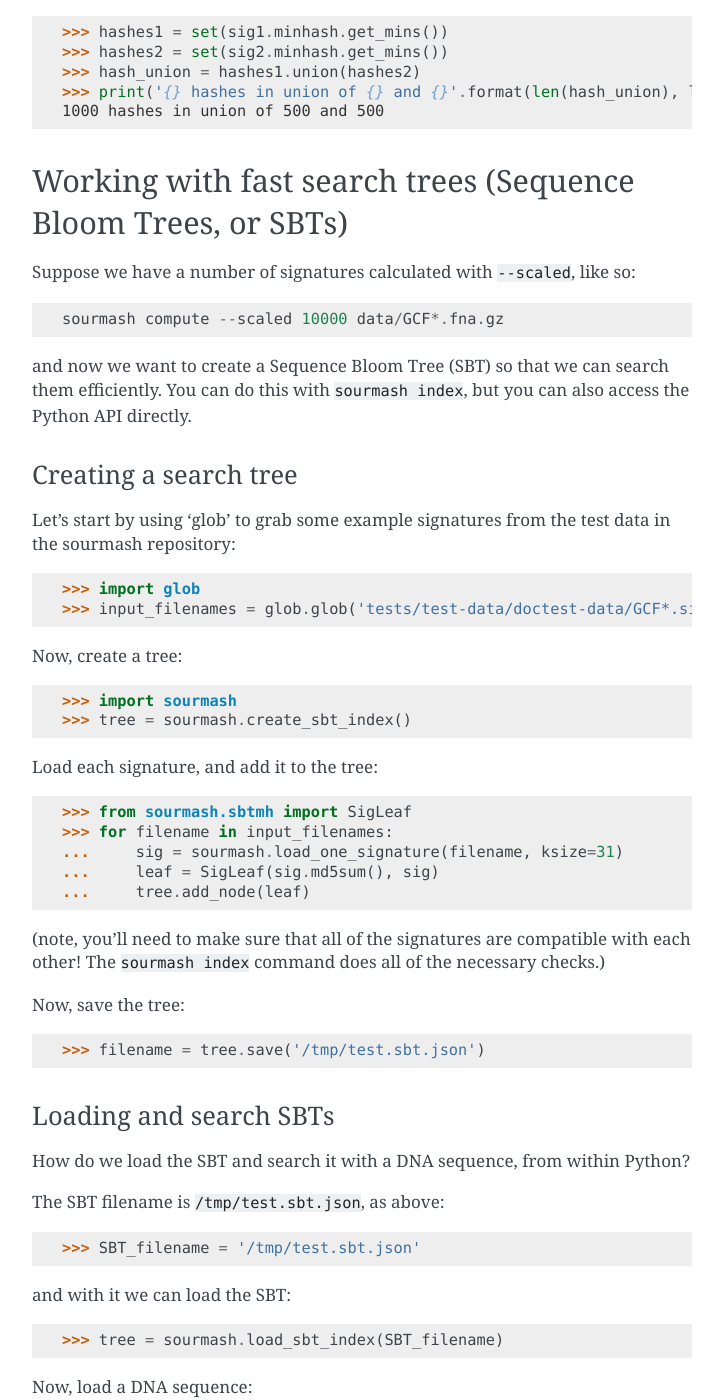
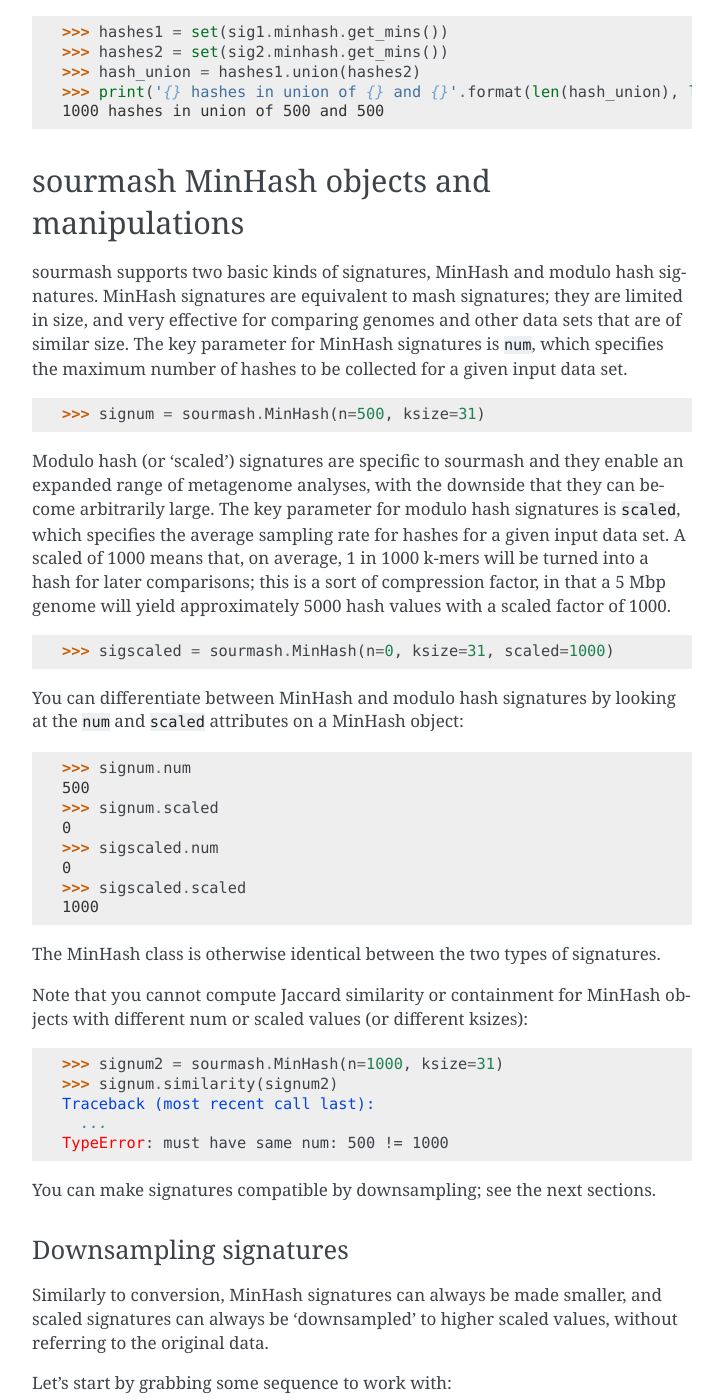
Before and after one commit to sourmash-bio/sourmash, a Sphinx documentation site: the page built from doc/api-example.md, in a window 1280 px wide and 1400 px high, scrolled down 2628 px. Shown: the whole window, without its empty margins (388-1111 px from the left). Built offline with Sphinx 7.4.7, drawn with Linux system fonts in a browser that asks for light colours; pages that are not in the unit, such as notebooks, are missing from menus; some of the changed text lies outside the part shown.

Commit message:
add direct hash value manipulation FTW

````diff
--- a/doc/api-example.md
+++ b/doc/api-example.md
@@ -163,6 +163,193 @@
 
 ```
 
+## sourmash MinHash objects and manipulations
+
+sourmash supports two basic kinds of signatures, MinHash and modulo hash
+signatures. MinHash signatures are equivalent to mash signatures;
+they are limited in size, and very effective for comparing genomes and
+other data sets that are of similar size. The key parameter for MinHash
+signatures is `num`, which specifies the maximum number of hashes to
+be collected for a given input data set.
+
+```
+>>> signum = sourmash.MinHash(n=500, ksize=31)
+
+```
+
+Modulo hash (or 'scaled') signatures are specific to sourmash and they
+enable an expanded range of metagenome analyses, with the downside
+that they can become arbitrarily large.  The key parameter for modulo
+hash signatures is `scaled`, which specifies the average sampling rate
+for hashes for a given input data set.  A scaled of 1000 means that,
+on average, 1 in 1000 k-mers will be turned into a hash for later
+comparisons; this is a sort of compression factor, in that a 5 Mbp
+genome will yield approximately 5000 hash values with a scaled factor
+of 1000.
+
+```
+>>> sigscaled = sourmash.MinHash(n=0, ksize=31, scaled=1000)
+
+```
+
+You can differentiate between MinHash and modulo hash signatures by
+looking at the `num` and `scaled` attributes on a MinHash object:
+
+```
+>>> signum.num
+500
+>>> signum.scaled
+0
+>>> sigscaled.num
+0
+>>> sigscaled.scaled
+1000
+
+```
+
+The MinHash class is otherwise identical between the two types of signatures.
+
+Note that you cannot compute Jaccard similarity or containment for
+MinHash objects with different num or scaled values (or different ksizes):
+
+```
+>>> signum2 = sourmash.MinHash(n=1000, ksize=31)
+>>> signum.similarity(signum2)
+Traceback (most recent call last):
+  ...
+TypeError: must have same num: 500 != 1000
+
+```
+
+You can make signatures compatible by downsampling; see the next
+sections.
+
+### Downsampling signatures
+
+Similarly to conversion, MinHash signatures can always be made
+smaller, and scaled signatures can always be 'downsampled' to higher
+scaled values, without referring to the original data.
+
+Let's start by grabbing some sequence to work with:
+```
+>>> genomes = glob.glob('data/GCF*.fna.gz')
+>>> genomes = list(sorted(genomes))
+>>> genome = genomes[0]
+>>> record = next(iter(screed.open(genome)))
+>>> sequence = record.sequence[:50000]
+
+```
+
+Now, suppose we have a MinHash signature limited to 1000 hashes:
+
+```
+>>> larger = sourmash.MinHash(n=1000, ksize=31)
+>>> larger.add_sequence(sequence)
+>>> len(larger)
+1000
+
+```
+
+We can downsample this to 500 by extracting the hashes and using
+`add_many` to add them to a new MinHash like so:
+
+```
+>>> hashvals = larger.get_mins()
+>>> smaller = sourmash.MinHash(n=500, ksize=31)
+>>> smaller.add_many(hashvals)
+>>> len(smaller)
+500
+
+```
+
+and note that there's a convenience function that does the same thing
+faster --
+```
+>>> smaller2 = larger.downsample_n(500)
+>>> smaller2 == smaller
+True
+
+```
+
+The same can be done with scaled MinHashes:
+
+```
+>>> large_scaled = sourmash.MinHash(n=0, ksize=31, scaled=100)
+>>> large_scaled.add_sequence(sequence)
+>>> len(large_scaled)
+459
+>>> small_scaled = sourmash.MinHash(n=0, ksize=31, scaled=500)
+>>> small_scaled.add_many(large_scaled.get_mins())
+>>> len(small_scaled)
+69
+
+```
+
+And, again, there's a convenience function that you can use:
+```
+>>> small_scaled2 = large_scaled.downsample_scaled(500)
+>>> small_scaled == small_scaled2
+True
+
+```
+
+### Converting between `num` and `scaled` signatures
+
+(Beware, these are confusing techniques for working with hashes that
+are easy to get wrong! We suggest
+[posting questions in the issue tracker](https://github.com/dib-lab/sourmash/issues)
+as you go, if you are interested in exploring this area!)
+
+The hashing function used is identical between num and scaled signatures,
+so the hash values themselves are compatible - it's the comparison between
+collections of them that doesn't work.
+
+But, in some circumstances, regular MinHash signatures can be
+extracted from scaled signatures, and vice versa.  We haven't yet
+implemented nice shortcuts for this in sourmash, but you can hack it
+together yourself quite easily :).
+
+To extract a regular MinHash from a scaled MinHash, first create or load
+your MinHash, and then extract the hash values:
+```
+>>> num_mh = sourmash.MinHash(n=1000, ksize=31)
+>>> num_mh.add_sequence(sequence)
+>>> hashvals = num_mh.get_mins()
+
+```
+
+Now, create the new scaled MinHash object and add the hashes to it:
+
+```
+>>> scaled_mh = sourmash.MinHash(n=0, ksize=31, scaled=10000)
+>>> scaled_mh.add_many(hashvals)
+
+```
+
+and you are done!
+
+The same works in reverse, of course:
+```
+>>> scaled_mh = sourmash.MinHash(n=0, ksize=31, scaled=50)
+>>> scaled_mh.add_sequence(sequence)
+>>> hashvals = scaled_mh.get_mins()
+>>> num_mh = sourmash.MinHash(n=500, ksize=31)
+>>> num_mh.add_many(hashvals)
+
+```
+
+So... when can you do this extraction reliably?
+
+You can extract num MinHashes from scaled MinHashes whenever the
+maximum hash value in the num MinHash is greater than or equal to the
+`max_hash` attribute of the scaled MinHash.
+
+You can extract scaled MinHashes to num MinHashes whenever there are
+more hash values in the scaled MinHash than num.
+
+Yoda sayeth: *When understand these two sentences you can, this code may
+you use.*
+
 ## Working with fast search trees (Sequence Bloom Trees, or SBTs)
 
 Suppose we have a number of signatures calculated with `--scaled`, like so:
@@ -242,7 +429,7 @@
 
 ```
 
-and create a signature:
+and create a scaled signature:
 ```
 >>> minhash = sourmash.MinHash(ksize=31, n=0, scaled=10000)
 >>> minhash.add_sequence(query_seq)
````
